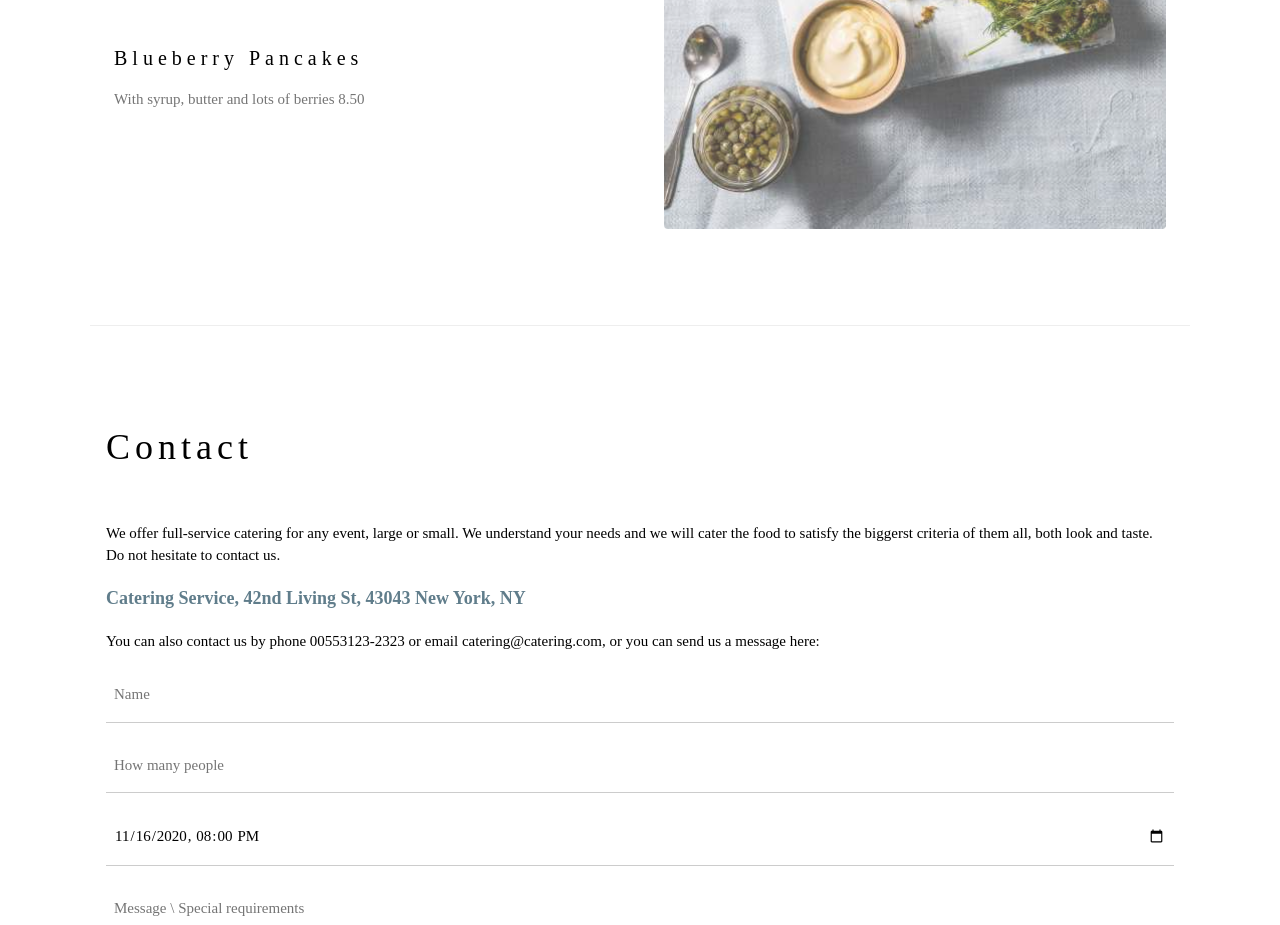
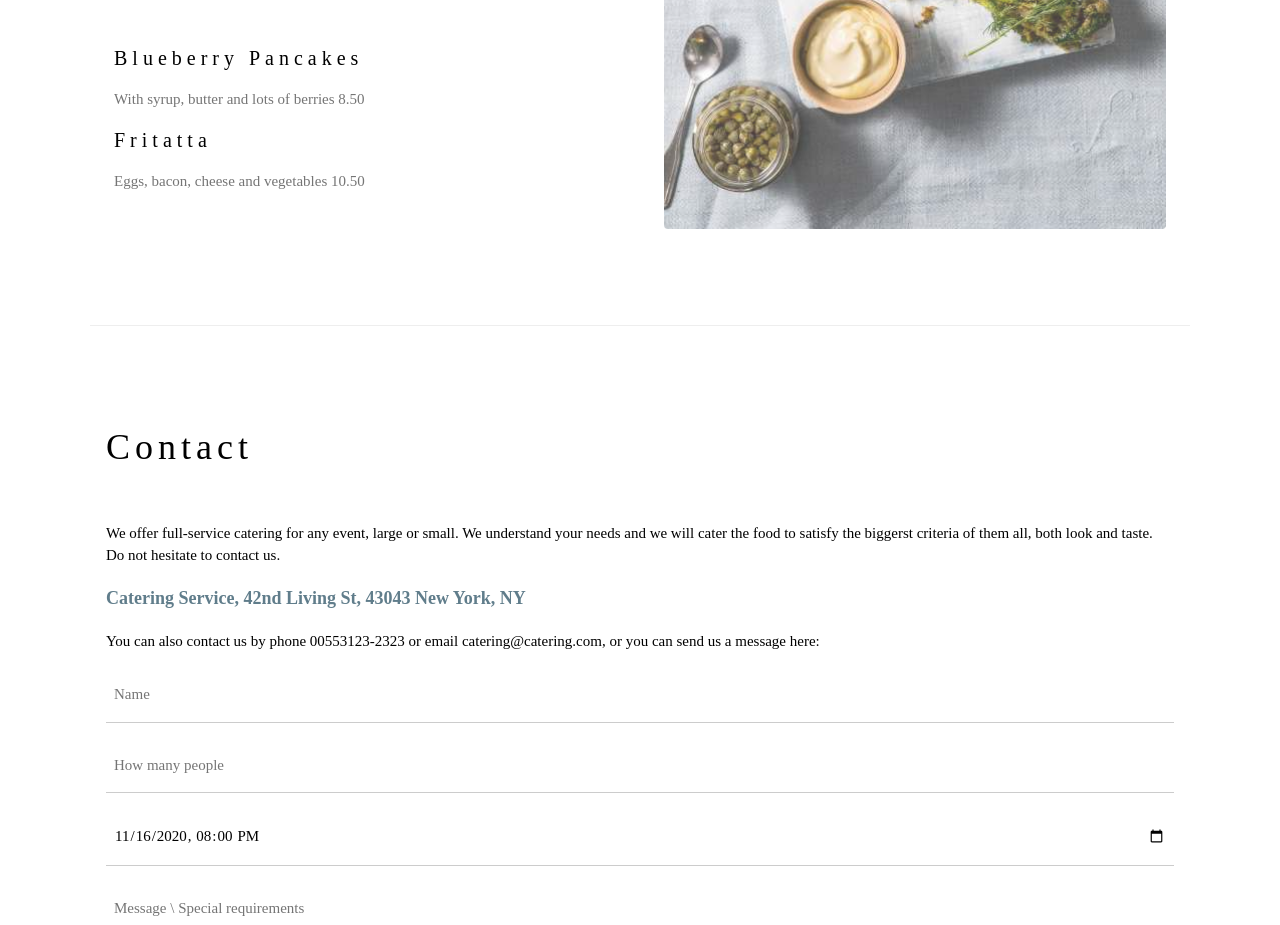
Before and after one commit to VictorHJesusSantiago/mywebsites, a plain HTML site: page index.html in a window 1280 px wide. Shown: the part 2060-2985 px from the top of the page. Drawn offline with nearby package versions, Linux system fonts and the light colour scheme.

Commit message:
Adicionado o item Frittata ao menu

```diff
--- a/index.html
+++ b/index.html
@@ -74,6 +74,9 @@ h1, h2, h3, h4, h5, h6 {
 
       <h4>Blueberry Pancakes</h4>
       <p class="w3-text-grey">With syrup, butter and lots of berries 8.50</p>
+
+      <h4>Fritatta</h4>
+      <p class="w3-text-grey">Eggs, bacon, cheese and vegetables 10.50</p>
     </div>
 
     <div class="w3-col l6 w3-padding-large">
```
